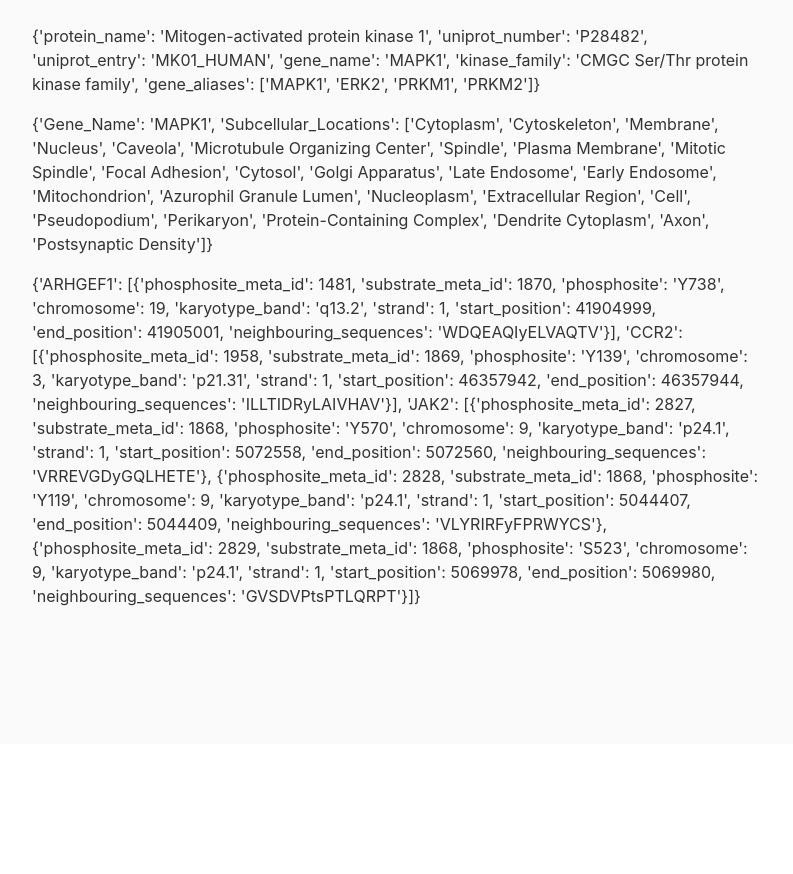
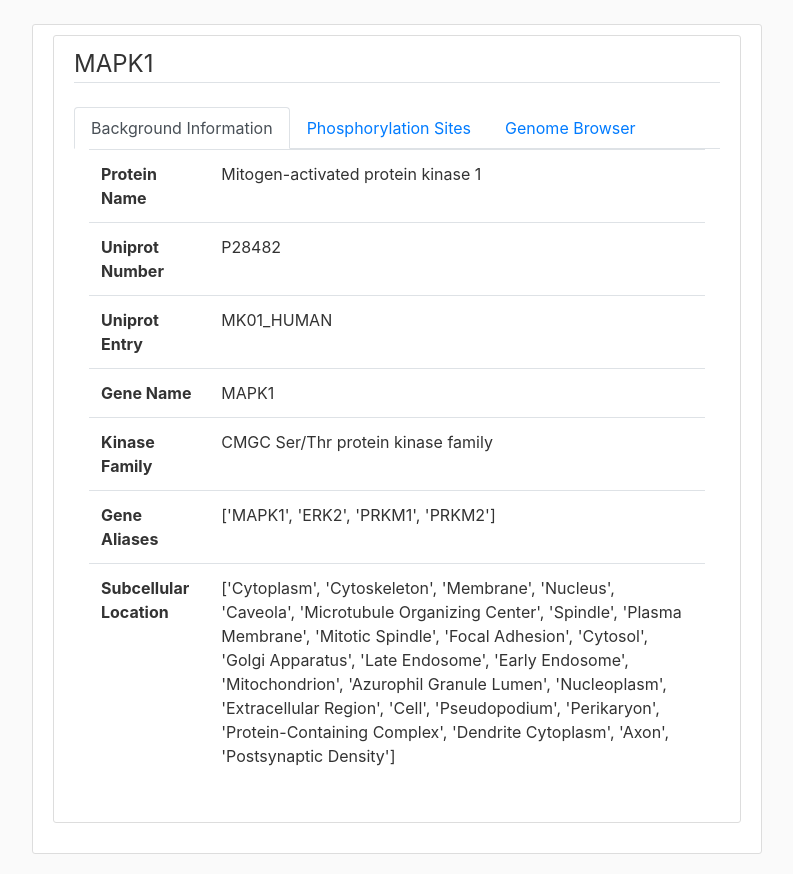
Before and after one commit to SheridanS97/DreamTeam, a Flask app: page /HumanKinases/results_kinases/1/Individual_kinase in a window 1280 px wide. Shown: the part 56-930 px from the top of the page, without its empty margins (53-846 px from the left). Before the commit the page ends 662 px from the top, so only its background shows below. Run offline with Flask 2, Linux system fonts and the light colour scheme; some libraries are stand-ins or nearby versions.

Commit message:
finished the individual kinase page

```diff
--- a/app/templates/Individual_kinase.html
+++ b/app/templates/Individual_kinase.html
@@ -1,33 +1,91 @@
 {% extends "layout.html" %}
 {% block content %}
 
-<!-- {{ Information }} gives protein name, number, entry, gene name, kinase family as a dictionary -->
-<p> {{ Information }}</p>
+
+<div class ="content-section">
+    <div class ="content-section">
+    <fieldset class="form-group">
+        <legend class="border-bottom mb-4">{{Information["gene_name"]}}</legend>
+
+<!-- Nav tabs -->
+<ul class="nav nav-tabs">
+  <li class="nav-item">
+    <a class="nav-link active" data-toggle="tab" href="#BI">Background Information</a>
+  </li>
+  <li class="nav-item">
+    <a class="nav-link" data-toggle="tab" href="#PS">Phosphorylation Sites</a>
+  </li>
+  <li class="nav-item">
+    <a class="nav-link" data-toggle="tab" href="#GW">Genome Browser</a>
+  </li>
+</ul>
+
+<!-- Tab panes -->
+<div class="tab-content">
+  <div class="tab-pane container active" id="BI">
+
+    <table class="table table-hover">
+      <tr>
+        <th scope="row">Protein Name</th>
+        <td>{{Information["protein_name"]}}</td>
+      </tr>
+      <tr>
+        <th scope="row">Uniprot Number</th>
+        <td>{{Information["uniprot_number"]}}</td>
+      </tr>
+      <tr>
+        <th scope="row">Uniprot Entry</th>
+        <td>{{Information["uniprot_entry"]}}</td>
+      </tr>
+      <tr>
+        <th scope="row">Gene Name</th>
+        <td>{{Information["gene_name"]}}</td>
+      </tr>
+      <tr>
+        <th scope="row">Kinase Family</th>
+        <td>{{Information["kinase_family"]}}</td>
+      </tr>
+      <tr>
+        <th scope="row">Gene Aliases</th>
+        <td>{{Information["gene_aliases"]}}</td>
+      </tr>
+      <tr>
+        <th scope="row">Subcellular Location</th>
+        <td>{{subcellular_location["Subcellular_Locations"]}}</td>
+      </tr>
+    </table>
+
+
+  </div>
+  <div class="tab-pane container fade" id="PS">
+   <table class="table table-hover">
+           <tr>
+            <th rowspan="2">Substrate</th>
+            <th rowspan="2">Phosphosite </th>
+            <th colspan="4">Genomic Location</th>
+           </tr>
+           <tr>
+            <th>Chr</th>
+            <th>Karyotype</th>
+            <th>Strand</th>
+            <th>Position</th>
+           </tr>
+           <tr>
+            <td></td>
+            <td>85</td>
+            <td>78</td>
+            <td>82</td>
+            <td>77</td>
+            <td>81</td>
+           </tr>
+          </table>
+
+  </div>
+  <div class="tab-pane container fade" id="GB"></div>
+          </div>
 
 
 
-<p> {{ subcellular_location }} </p>
 
 
-<p> {{ substrate_phosphosites }} </p>
-<!-- to give u better idea.  output of this function is like this but condenced on the webpage.
-{u'CENPE': [{'chromosome': 4,
-             'end_position': 103108897,
-             'karyotype_band': u'q24',
-             'neighbouring_sequences': u'QDPVPKEsPkSCFFD',
-             'phosphosite': u'S2639',
-             'phosphosite_meta_id': 2176,
-             'start_position': 103108899,
-             'strand': -1,
-             'substrate_meta_id': 1829}],
- u'DUSP16': [{'chromosome': 12,
-              'end_position': 12477493,
-              'karyotype_band': u'p13.2',
-              'neighbouring_sequences': u'TNKLCQFsPVQELSE',
-              'phosphosite': u'S446',
-              'phosphosite_meta_id': 605,
-              'start_position': 12477495,
-              'strand': -1,
-              'substrate_meta_id': 1831}],
-
 {% endblock content %}}
```
